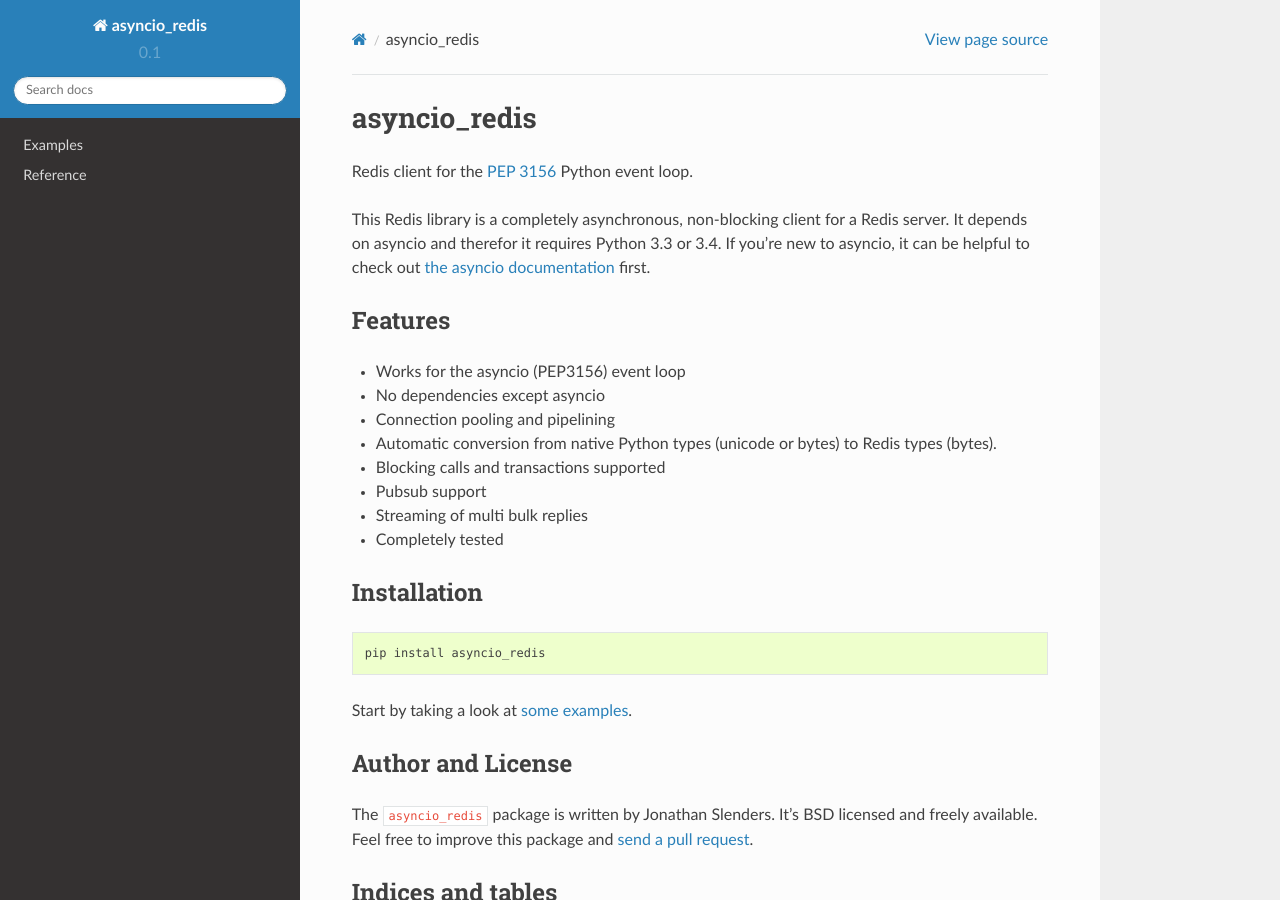
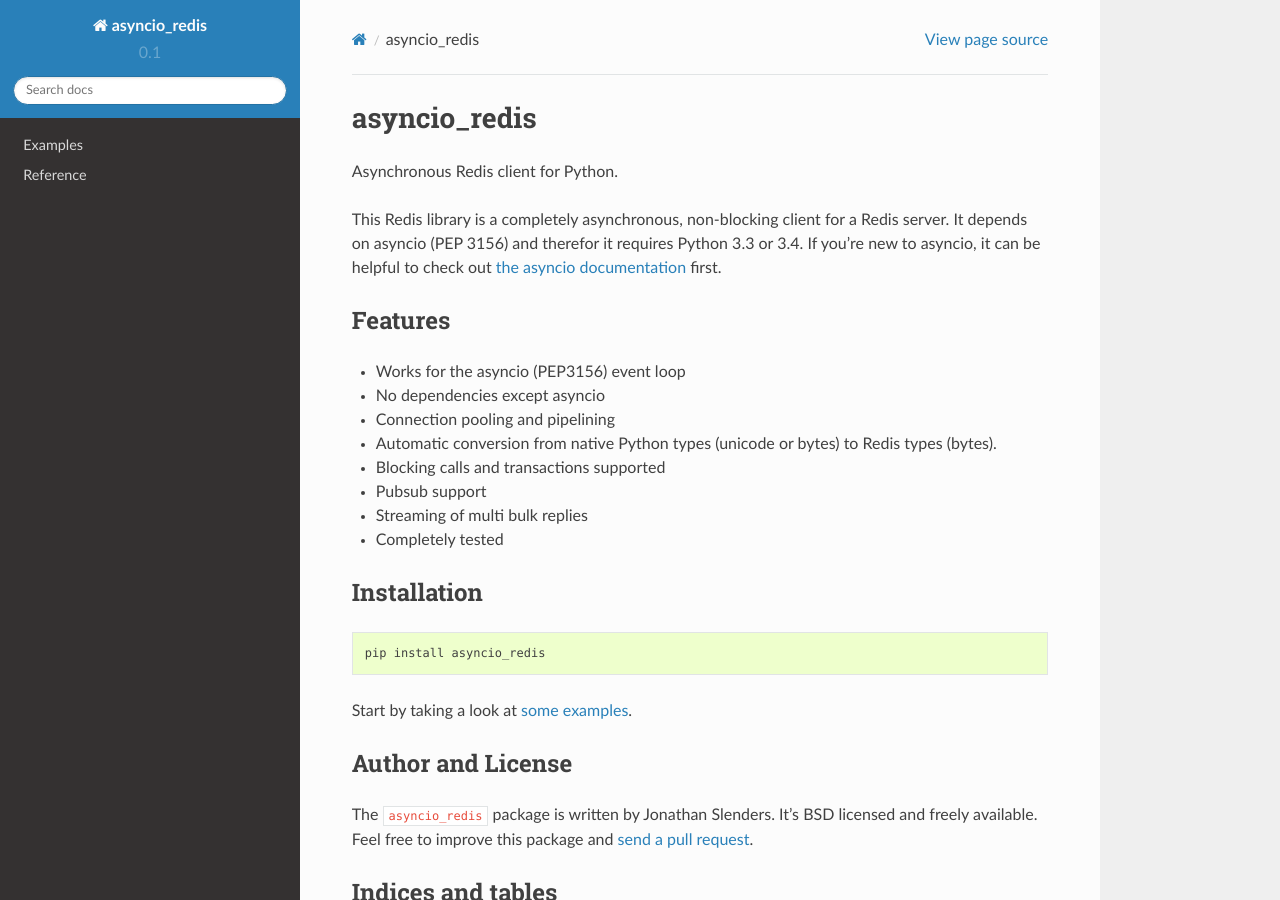
Before and after one commit to jonathanslenders/asyncio-redis, a Sphinx documentation site: the page built from docs/index.rst, in a window 1280 px wide and 900 px high. Built offline with Sphinx 7.4.7 and the Read the Docs theme 2.0.0, drawn with Linux system fonts in a browser that asks for light colours.

Commit message:
Improved docs.

```diff
--- a/docs/index.rst
+++ b/docs/index.rst
@@ -6,14 +6,14 @@
 asyncio_redis
 =============
 
-Redis client for the `PEP 3156`_ Python event loop.
+Asynchronous Redis client for Python.
 
 .. _PEP 3156: http://legacy.python.org/dev/peps/pep-3156/
 .. _GitHub: https://github.com/jonathanslenders/asyncio-redis
 
 This Redis library is a completely asynchronous, non-blocking client for a
-Redis server. It depends on asyncio and therefor it requires Python 3.3 or
-3.4. If you're new to asyncio, it can be helpful to check out
+Redis server. It depends on asyncio (PEP 3156) and therefor it requires Python
+3.3 or 3.4. If you're new to asyncio, it can be helpful to check out
 `the asyncio documentation`_ first.
 
 .. _the asyncio documentation: http://docs.python.org/dev/library/asyncio.html
```
Also changed, not shown: 2 other files.
